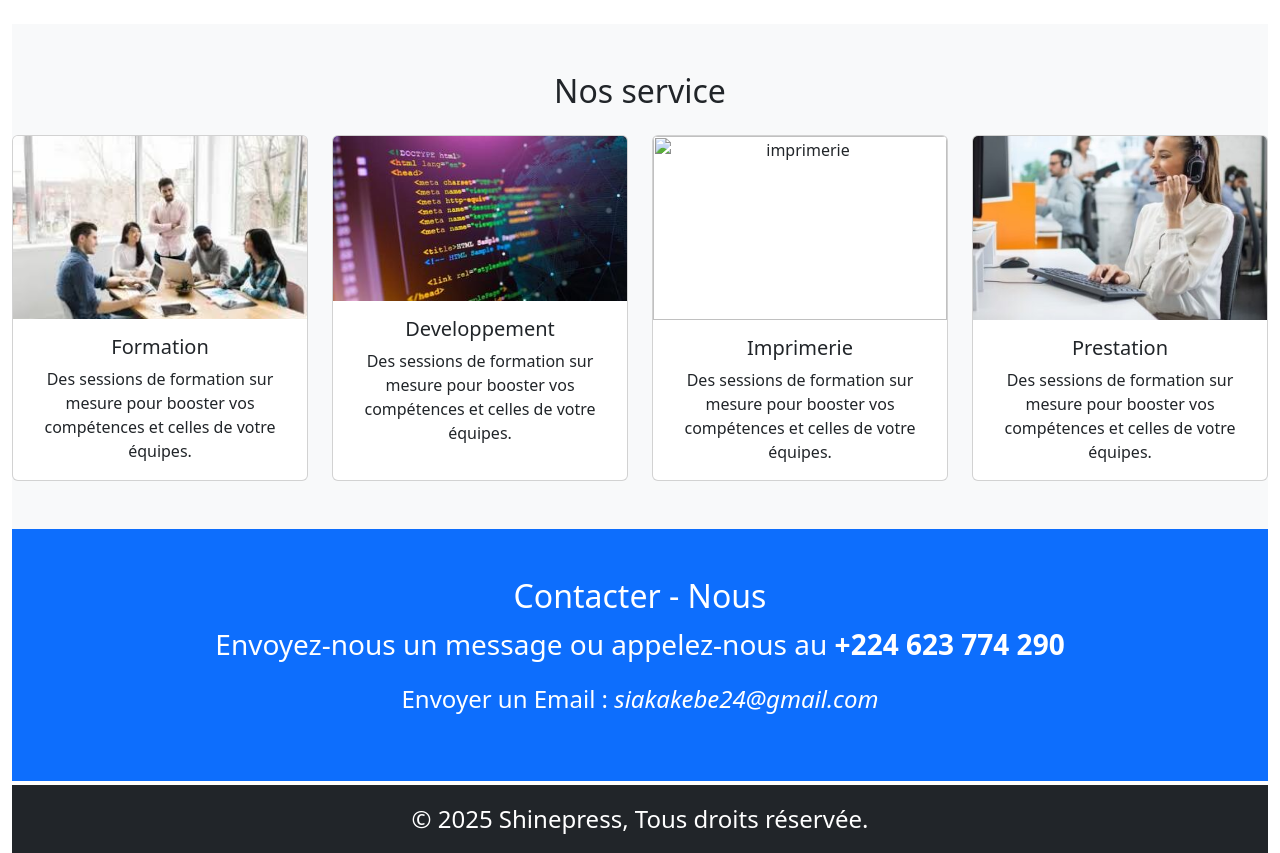
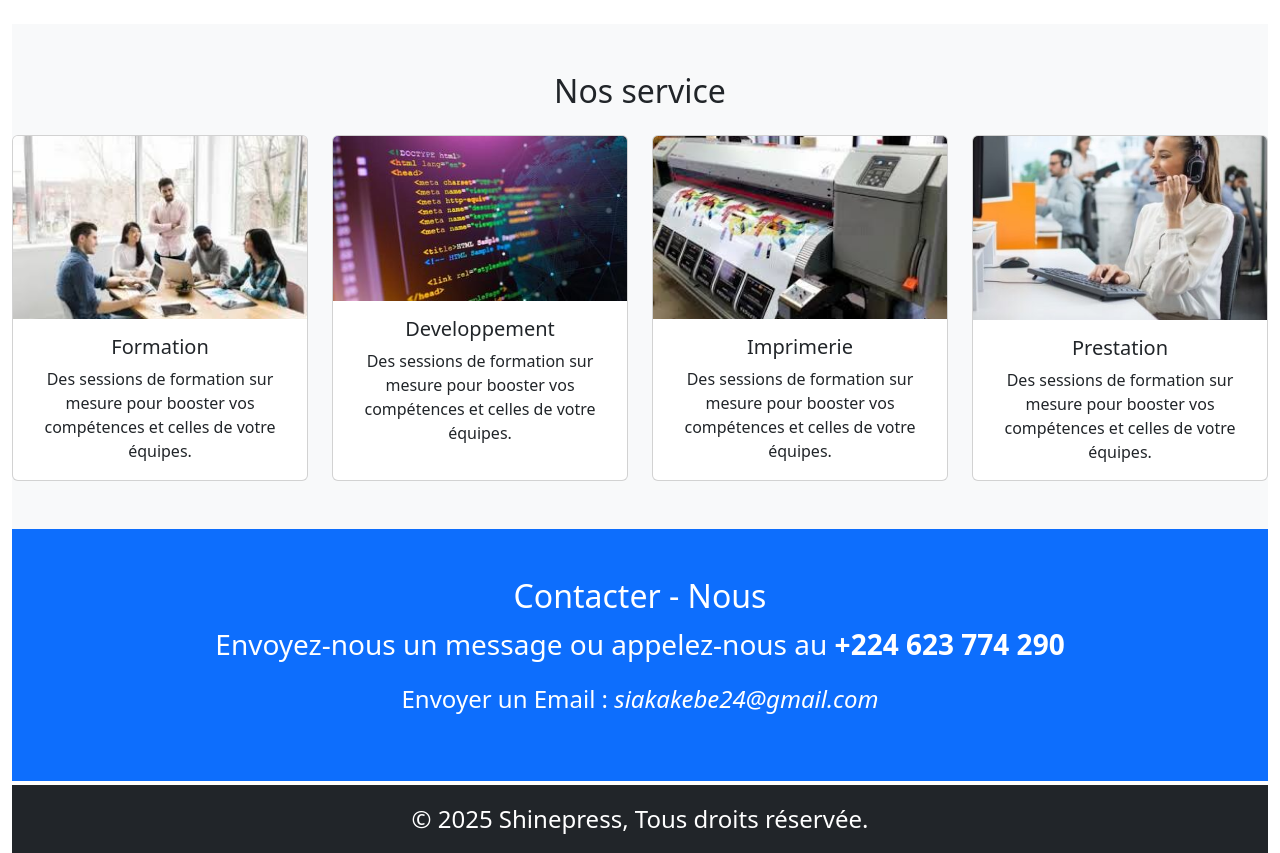
Before and after one commit to Kouroussa224/shinespress, a plain HTML site: page index.html in a window 1280 px wide. Shown: the part 1260-2113 px from the top of the page. Drawn offline with Linux system fonts and the light colour scheme.

Commit message:
deploiement du projet

```diff
--- a/index.html
+++ b/index.html
@@ -101,7 +101,7 @@
                 </div>
                 <div class="col-md-3">
                   <div class="card h-100">
-                    <img src="ImagE/Imprimerie.jpeg" class="card-img-top" alt="imprimerie">
+                    <img src="ImagE/imprimerie.jpeg" class="card-img-top" alt="imprimerie">
                     <div class="card-body">
                       <h5 class="card-title">Imprimerie</h5>
                       <p class="card-text">
```
Also changed, not shown: ImagE/imprimerie.jpeg (added).
